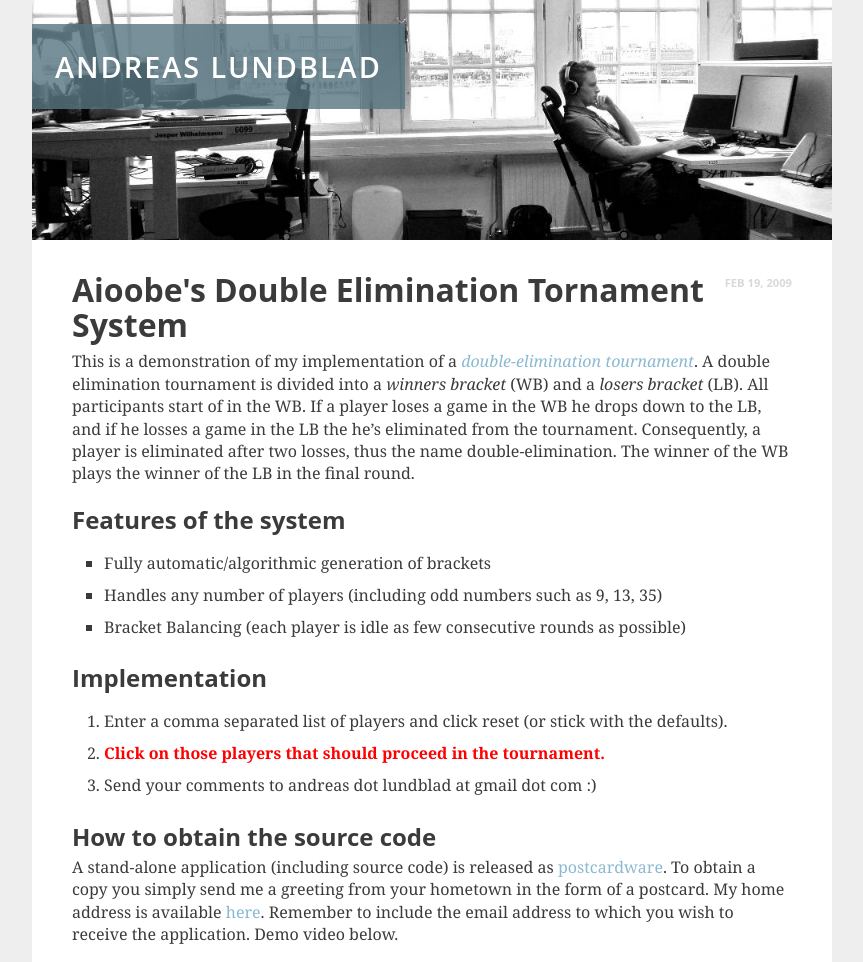
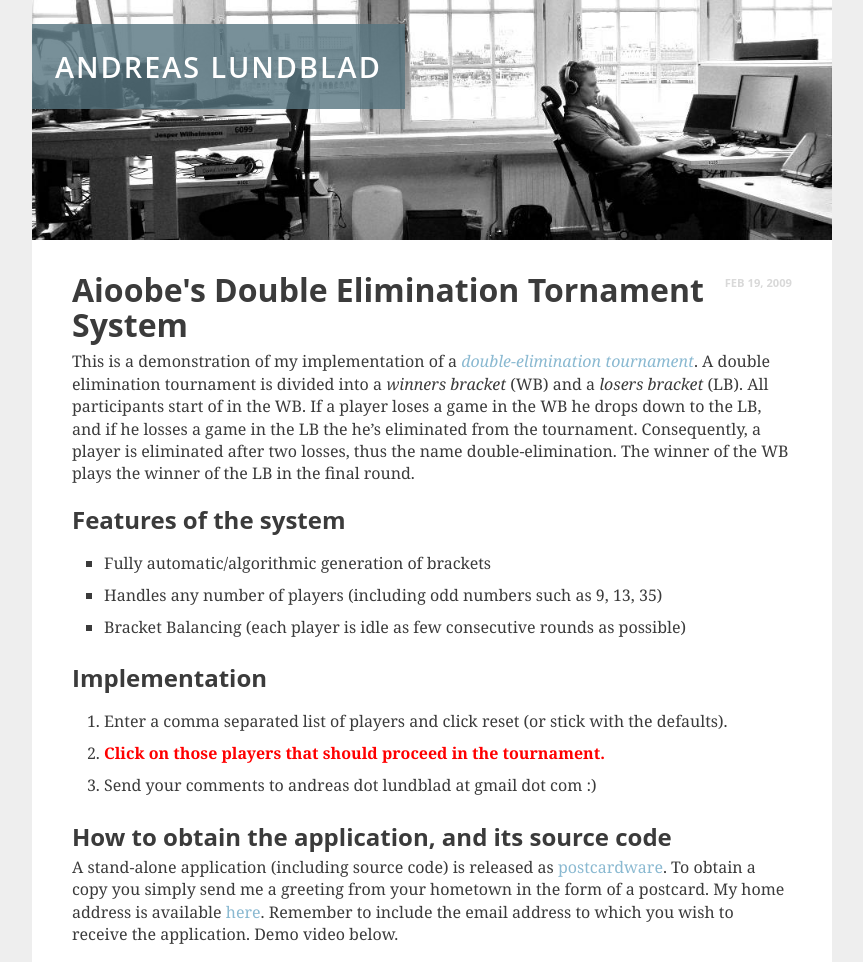
Before and after one commit to aioobe/aioobe.github.io, a Jekyll site: the page built from _posts/2009-02-19-Aioobes-Double-Elimination-Tournament-System.md, in a window 1280 px wide. Shown: the top 962 px of the page, without its empty margins (208-1071 px from the left). Built offline with Jekyll 4.4.1, drawn with Linux system fonts in a browser that asks for light colours; grey boxes are pictures that could not be loaded.

Commit message:
Updated double elimination blog post slightly.

```diff
--- a/_posts/2009-02-19-Aioobes-Double-Elimination-Tournament-System.md
+++ b/_posts/2009-02-19-Aioobes-Double-Elimination-Tournament-System.md
@@ -23,7 +23,7 @@ Implementation
 </applet>
 
 
-How to obtain the source code
+How to obtain the application, and its source code
 --
 A stand-alone application (including source code) is released as [postcardware](http://en.wikipedia.org/wiki/Postcardware). To obtain a copy you simply send me a greeting from your hometown in the form of a postcard. My home address is available [here](/). Remember to include the email address to which you wish to receive the application. Demo video below.
 
```
